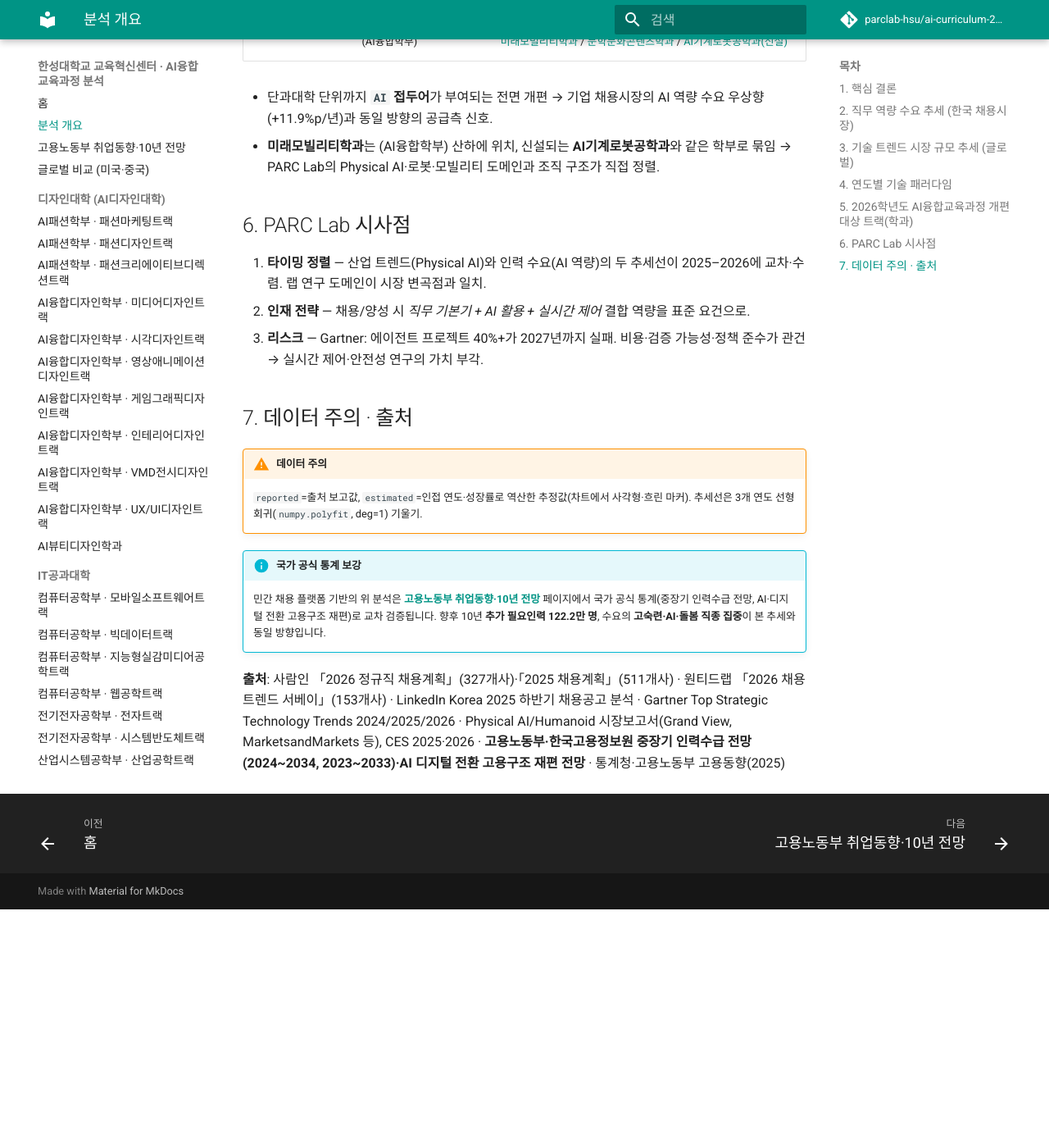
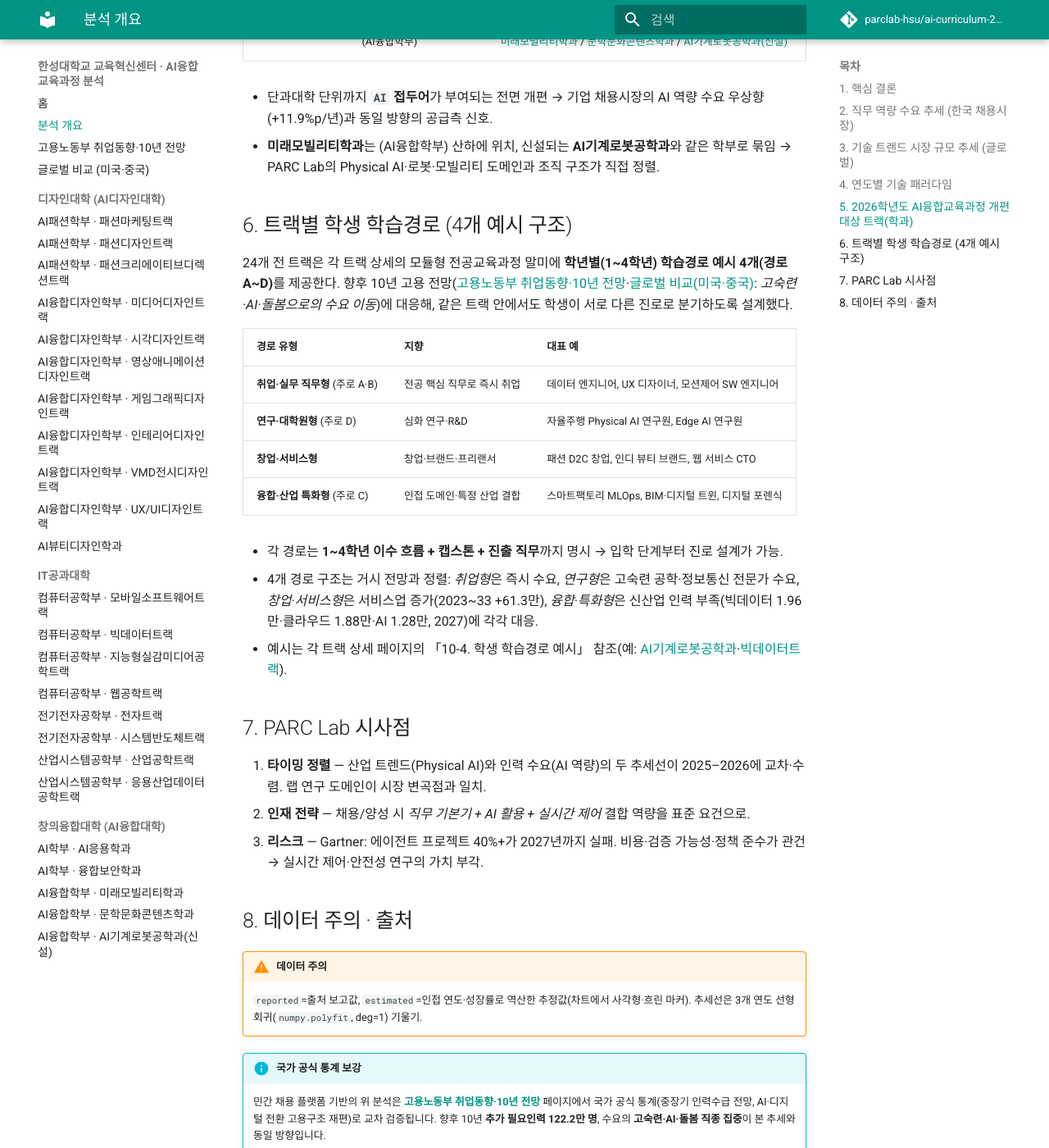
Before and after one commit to parclab-hsu/ai-curriculum-2026, an MkDocs documentation site: the page built from docs/overview.md, in a window 1280 px wide and 1400 px high, scrolled down 3601 px. Shown: the whole window at 82% size. Built offline with MkDocs 1.6.1 and Material for MkDocs 9.7.7, drawn with Linux system fonts in a browser that asks for light colours; comment, search, counter and statistics services are not loaded; before the commit the page ends 4710 px from its top, so only the background shows below that.

Commit message:
개요 페이지에 트랙별 4개 학습경로 구조 섹션 추가
overview에 '6. 트랙별 학생 학습경로(4개 예시 구조)' 신설:
경로 유형(취업·연구·창업·융합 특화) 표와 거시 전망 정렬 설명,
대표 트랙 링크. 기존 6·7 섹션은 7·8로 이동.

Co-Authored-By: Claude Opus 4.8 (1M context) <noreply@anthropic.com>

```diff
--- a/docs/overview.md
+++ b/docs/overview.md
@@ -65,13 +65,28 @@
 - 단과대학 단위까지 **`AI` 접두어**가 부여되는 전면 개편 → 기업 채용시장의 AI 역량 수요 우상향(+11.9%p/년)과 동일 방향의 공급측 신호.
 - **미래모빌리티학과**는 (AI융합학부) 산하에 위치, 신설되는 **AI기계로봇공학과**와 같은 학부로 묶임 → PARC Lab의 Physical AI·로봇·모빌리티 도메인과 조직 구조가 직접 정렬.
 
-## 6. PARC Lab 시사점
+## 6. 트랙별 학생 학습경로 (4개 예시 구조)
+
+24개 전 트랙은 각 트랙 상세의 모듈형 전공교육과정 말미에 **학년별(1~4학년) 학습경로 예시 4개(경로 A~D)**를 제공한다. 향후 10년 고용 전망([고용노동부 취업동향·10년 전망](employment-outlook.md)·[글로벌 비교(미국·중국)](global-employment-outlook.md): *고숙련·AI·돌봄으로의 수요 이동*)에 대응해, 같은 트랙 안에서도 학생이 서로 다른 진로로 분기하도록 설계했다.
+
+| 경로 유형 | 지향 | 대표 예 |
+|---|---|---|
+| **취업·실무 직무형** (주로 A·B) | 전공 핵심 직무로 즉시 취업 | 데이터 엔지니어, UX 디자이너, 모션제어 SW 엔지니어 |
+| **연구·대학원형** (주로 D) | 심화 연구·R&D | 자율주행 Physical AI 연구원, Edge AI 연구원 |
+| **창업·서비스형** | 창업·브랜드·프리랜서 | 패션 D2C 창업, 인디 뷰티 브랜드, 웹 서비스 CTO |
+| **융합·산업 특화형** (주로 C) | 인접 도메인·특정 산업 결합 | 스마트팩토리 MLOps, BIM·디지털 트윈, 디지털 포렌식 |
+
+- 각 경로는 **1~4학년 이수 흐름 + 캡스톤 + 진출 직무**까지 명시 → 입학 단계부터 진로 설계가 가능.
+- 4개 경로 구조는 거시 전망과 정렬: *취업형*은 즉시 수요, *연구형*은 고숙련 공학·정보통신 전문가 수요, *창업·서비스형*은 서비스업 증가(2023~33 +61.3만), *융합·특화형*은 신산업 인력 부족(빅데이터 1.96만·클라우드 1.88만·AI 1.28만, 2027)에 각각 대응.
+- 예시는 각 트랙 상세 페이지의 「10-4. 학생 학습경로 예시」 참조(예: [AI기계로봇공학과](ai/ai-robotics.md)·[빅데이터트랙](it/big-data.md)).
+
+## 7. PARC Lab 시사점
 
 1. **타이밍 정렬** — 산업 트렌드(Physical AI)와 인력 수요(AI 역량)의 두 추세선이 2025–2026에 교차·수렴. 랩 연구 도메인이 시장 변곡점과 일치.
 2. **인재 전략** — 채용/양성 시 *직무 기본기 + AI 활용 + 실시간 제어* 결합 역량을 표준 요건으로.
 3. **리스크** — Gartner: 에이전트 프로젝트 40%+가 2027년까지 실패. 비용·검증 가능성·정책 준수가 관건 → 실시간 제어·안전성 연구의 가치 부각.
 
-## 7. 데이터 주의 · 출처
+## 8. 데이터 주의 · 출처
 
 !!! warning "데이터 주의"
     `reported`=출처 보고값, `estimated`=인접 연도·성장률로 역산한 추정값(차트에서 사각형·흐린 마커). 추세선은 3개 연도 선형회귀(`numpy.polyfit`, deg=1) 기울기.
```
